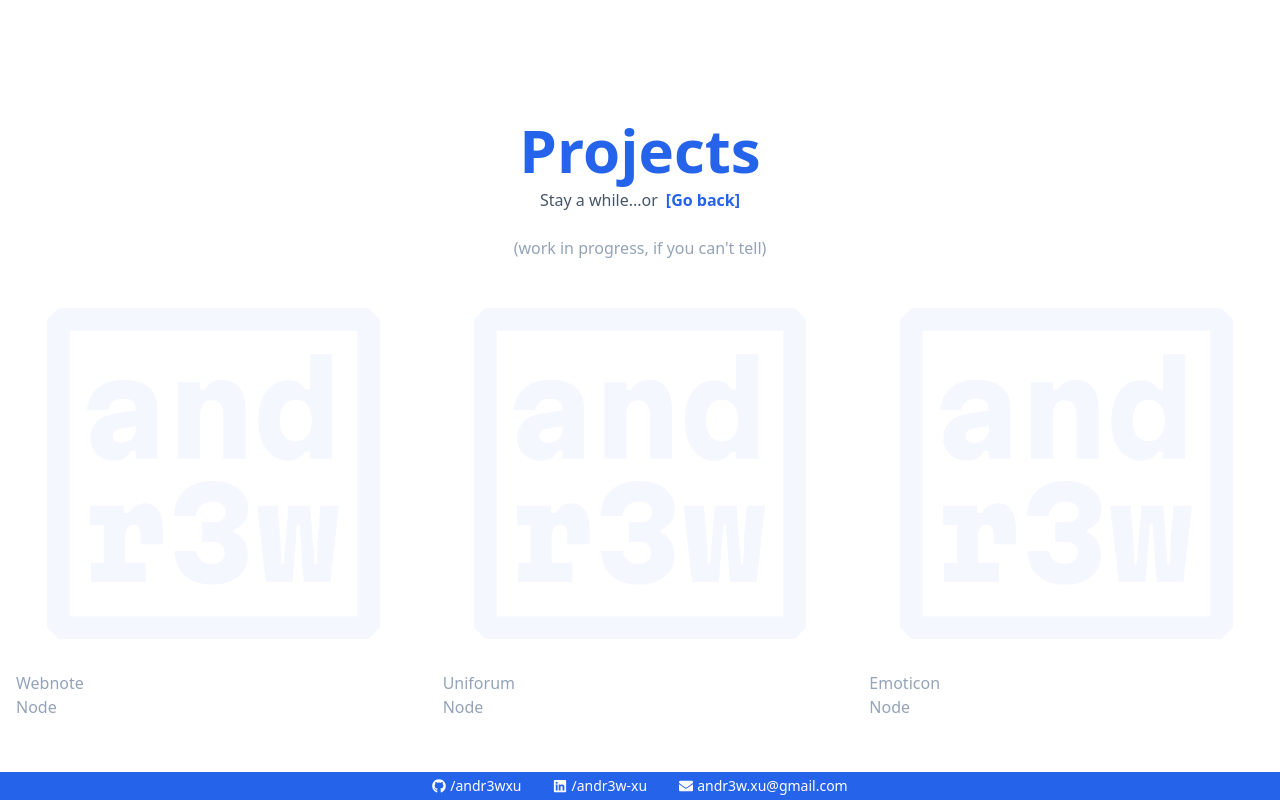
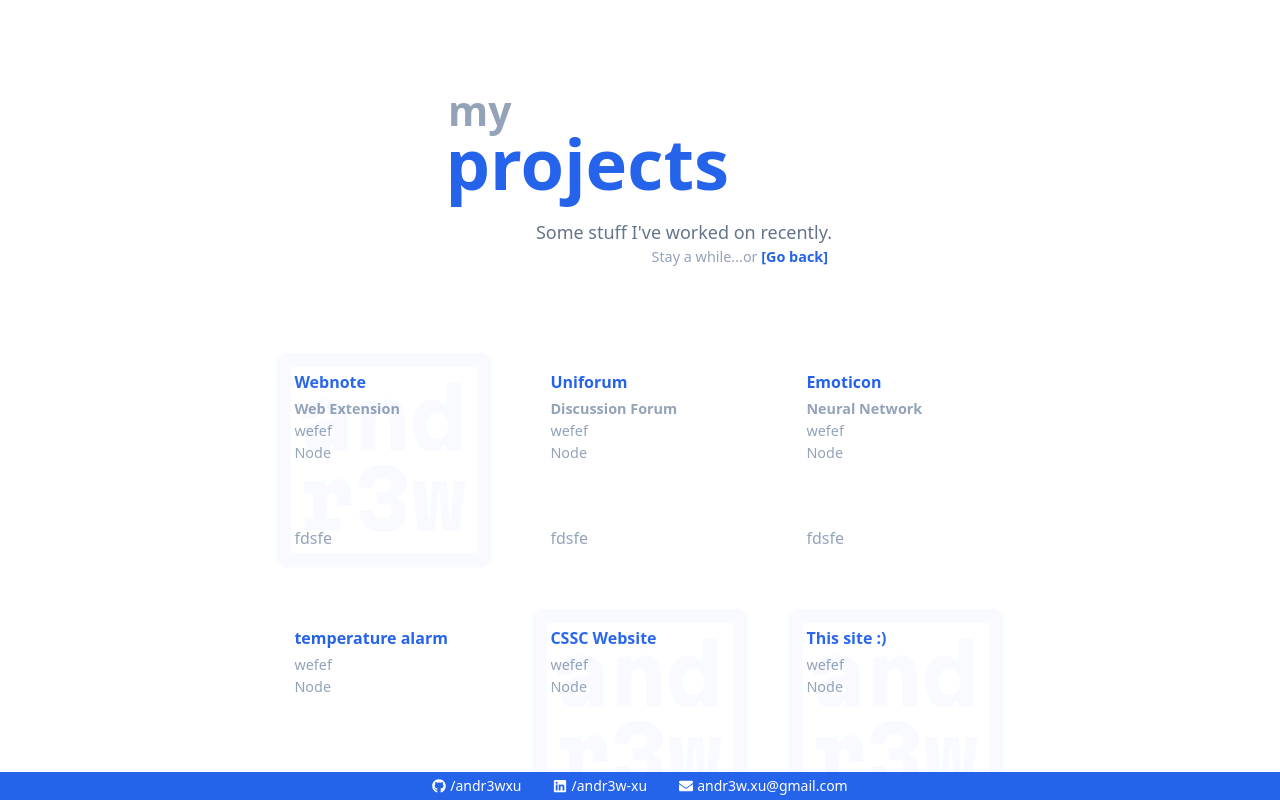
Before and after one commit to andr3wxu/portfolio, a React (Vite) app: page /projects in a window 1280 px wide. Shown: the top 800 px of the page. Built offline with nearby package versions, Linux system fonts and the light colour scheme; a web font is replaced by a local one.

Commit message:
added subtitle property to Project type, created project grid and basic styling

```diff
--- a/src/components/ProjectCard.tsx
+++ b/src/components/ProjectCard.tsx
@@ -2,15 +2,36 @@ import { Project } from "../pages/Projects";
 
 interface Props {
   project: Project;
+  index: number;
 }
 
-const ProjectCard = ({ project }: Props) => {
+const ProjectCard = ({ project, index }: Props) => {
   return (
-    <div className="m-4 flex flex-col">
-      <img src="fav.png" className="w-50 opacity-5" />
-      <div className="text-md text-slate-400  w-full">
-        {project.title}
-        <p>{project.techstack}</p>
+    <div
+      className="relative flex flex-col"
+      style={{ width: "20vw", height: "20vw" }}
+    >
+      <img
+        src="fav.png"
+        className="absolute top-0"
+        style={{
+          opacity: `${index % 4 == 0 || index % 5 == 0 ? "3%" : "0%"}`,
+          width: "100%",
+        }}
+      />
+      <div
+        className="text-slate-400"
+        style={{ margin: "3vw", fontSize: "1em" }}
+      >
+        <h2 className="font-bold text-blue-600 mb-1">{project.title}</h2>
+        <section id="description" style={{ fontSize: "0.9em" }}>
+          <h3 className="font-semibold text-slate-400">{project.subtitle}</h3>
+          <p>{project.description}</p>
+          <div id="tech-stack">{project.techstack}</div>
+        </section>
+        <section id="links" style={{ position: "absolute", bottom: "3vw" }}>
+          fdsfe
+        </section>
       </div>
     </div>
   );
--- a/src/pages/Projects.tsx
+++ b/src/pages/Projects.tsx
@@ -4,6 +4,7 @@ import { Link } from "react-router-dom";
 
 export type Project = {
   title: string;
+  subtitle: string | null;
   imgpath: string;
   description: string;
   github: string | null;
@@ -14,6 +15,7 @@ export type Project = {
 const projectArray: Project[] = [
   {
     title: "Webnote",
+    subtitle: "Web Extension",
     imgpath: "bleh",
     description: "wefef",
     github: "http://github.com",
@@ -22,6 +24,7 @@ const projectArray: Project[] = [
   },
   {
     title: "Uniforum",
+    subtitle: "Discussion Forum",
     imgpath: "bleh",
     description: "wefef",
     github: "http://github.com",
@@ -30,6 +33,7 @@ const projectArray: Project[] = [
   },
   {
     title: "Emoticon",
+    subtitle: "Neural Network",
     imgpath: "bleh",
     description: "wefef",
     github: "http://github.com",
@@ -38,6 +42,7 @@ const projectArray: Project[] = [
   },
   {
     title: "temperature alarm",
+    subtitle: null,
     imgpath: "bleh",
     description: "wefef",
     github: "http://github.com",
@@ -46,6 +51,7 @@ const projectArray: Project[] = [
   },
   {
     title: "CSSC Website",
+    subtitle: null,
     imgpath: "bleh",
     description: "wefef",
     github: "http://github.com",
@@ -54,6 +60,7 @@ const projectArray: Project[] = [
   },
   {
     title: "This site :)",
+    subtitle: null,
     imgpath: "bleh",
     description: "wefef",
     github: "http://github.com",
@@ -62,6 +69,7 @@ const projectArray: Project[] = [
   },
   {
     title: "roboflow sticker",
+    subtitle: null,
     imgpath: "bleh",
     description: "wefef",
     github: "http://github.com",
@@ -74,24 +82,45 @@ const Projects = () => {
   return (
     <div
       className="w-screen h-screen flex flex-col items-center"
-      style={{ marginTop: "15vh" }}
+      style={{ marginTop: "10vh" }}
     >
-      <h1 className="font-extrabold text-blue-600 text-6xl">Projects</h1>
-      <div className="flex flex-row mt-2">
-        <p className="mr-2 text-slate-600">Stay a while...or </p>
+      <section id="title" className="mb-16">
+        <h2
+          className="text-slate-400 font-semibold"
+          style={{
+            fontSize: "3.2vw",
+            marginBottom: "-0.4em",
+          }}
+        >
+          my
+        </h2>
+        <h1
+          className="font-extrabold text-blue-600"
+          style={{ fontSize: "5.5vw", marginLeft: "-0.2vw" }}
+        >
+          projects
+        </h1>
+        <section
+          className="text-slate-400 flex flex-col text-right mt-3 w-full"
+          style={{ fontSize: "0.9em", width: "30vw" }}
+        >
+          <p className="text-lg text-slate-500 mt-1">
+            Some stuff I've worked on recently.
+          </p>
+          <p className="mr-1">
+            Stay a while...or{" "}
             <Link
               to="/"
               className="font-semibold text-blue-600 hover:bg-blue-600 hover:text-white"
             >
               [Go back]
             </Link>
-      </div>
-      <p className="mt-6 text-slate-400">
-        (work in progress, if you can't tell)
           </p>
+        </section>
+      </section>
       <div style={{ display: "grid", gridTemplateColumns: "1fr 1fr 1fr" }}>
-        {projectArray.map((project) => (
-          <ProjectCard key={project.title} project={project} />
+        {projectArray.map((project, index) => (
+          <ProjectCard key={project.title} project={project} index={index} />
         ))}
       </div>
     </div>
```
Lines whose indentation alone changed are shown as unchanged.
